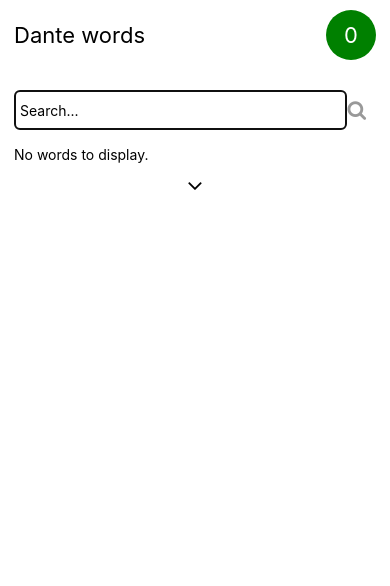
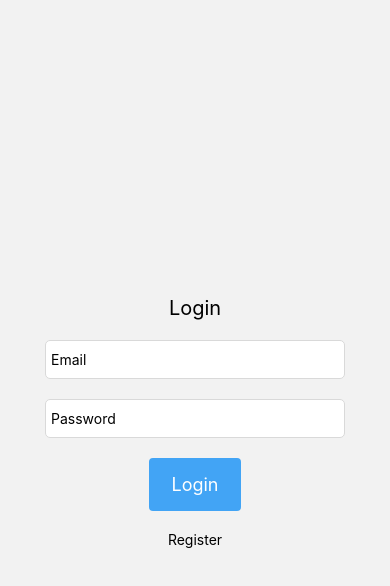
Before and after one commit to rick89/firebase-dante-words, a React Native app: screen /LoginScreen in a window 390 px wide. Shown: the top 586 px of the page. Built offline with nearby package versions, Linux system fonts and the light colour scheme; no server answers; the database is empty.

Commit message:
login screen; register screen; firebase-auth setup; protected routes setup;

```diff
--- a/App.tsx
+++ b/App.tsx
@@ -1,11 +1,88 @@
+import { useEffect, useState } from 'react';
 import { initializeApp } from 'firebase/app';
 import WordsScreen from './screens/WordsScreen';
 import { firebaseConfig } from './firebase.config';
 import TestScreen from './screens/TestScreen';
-import { View } from 'react-native';
+import { View, Text } from 'react-native';
+import { getAuth, onAuthStateChanged } from 'firebase/auth';
+import RegisterScreen from './screens/RegisterScreen';
+import { ReactNode } from 'react';
+import LoginScreen from './screens/LoginScreen';
+import { createStackNavigator } from '@react-navigation/stack';
+import { NavigationContainer } from '@react-navigation/native';
 
 const app = initializeApp(firebaseConfig);
+const auth = getAuth(app);
+const Stack = createStackNavigator();
 
 export default function App() {
-	return <WordsScreen />;
+	const [user, setUser] = useState();
+	const [initializing, setInitializing] = useState(true);
+	let view: ReactNode = <LoginScreen />;
+
+	onAuthStateChanged(auth, (user) => {
+		console.log('onAuthStateChanged', user);
+		if (user) {
+			const email = user.email;
+			console.log('logged in with email', email);
+		} else {
+			//
+			console.log('not logged in');
+		}
+	});
+
+	// Handle user state changes
+	const onAuthStateChangedHandler = (user) => {
+		setUser(user);
+		if (initializing) {
+			setInitializing(false);
+		}
+	};
+
+	useEffect(() => {
+		const unsubscribe = onAuthStateChanged(auth, onAuthStateChangedHandler);
+
+		return unsubscribe;
+	}, []);
+
+	if (initializing) {
+		return (
+			<View
+				style={{
+					flex: 1,
+					alignItems: 'center',
+					justifyContent: 'center',
+				}}
+			>
+				<Text>Loading...</Text>
+			</View>
+		);
+	}
+
+	return (
+		<NavigationContainer>
+			<Stack.Navigator>
+				{!user ? (
+					<>
+						<Stack.Screen
+							name='LoginScreen'
+							component={LoginScreen}
+							options={{ headerShown: false }}
+						/>
+						<Stack.Screen
+							name='RegisterScreen'
+							component={RegisterScreen}
+							options={{ headerShown: false }}
+						/>
+					</>
+				) : (
+					<Stack.Screen
+						name='WordsScreen'
+						component={WordsScreen}
+						options={{ headerShown: false }}
+					/>
+				)}
+			</Stack.Navigator>
+		</NavigationContainer>
+	);
 }
--- a/components/custom-button.tsx
+++ b/components/custom-button.tsx
@@ -27,6 +27,7 @@ export default function CustomButton({
 					...styles.button,
 					backgroundColor: '#efefef',
 					borderColor: '#999',
+					paddingHorizontal: 20,
 				}}
 			>
 				<Text
@@ -47,6 +48,7 @@ export default function CustomButton({
 				...styles.button,
 				backgroundColor: '#42a4f5',
 				borderColor: '#42a4f5',
+				paddingHorizontal: 20,
 			}}
 		>
 			<Text
--- a/components/input.tsx
+++ b/components/input.tsx
@@ -38,6 +38,7 @@ export default function CustomInput({
 	return (
 		<TextInput
 			autoComplete='off'
+			autoCapitalize='none'
 			ref={inputRef}
 			value={value}
 			autoCorrect={false}
--- a/package.json
+++ b/package.json
@@ -9,6 +9,8 @@
     "web": "expo start --web"
   },
   "dependencies": {
+    "@react-native-async-storage/async-storage": "^1.23.1",
+    "@react-navigation/stack": "^6.3.29",
     "expo": "^50.0.11",
     "expo-status-bar": "~1.11.1",
     "firebase": "^10.8.1",
--- /dev/null
+++ b/screens/LoginScreen.tsx
@@ -0,0 +1,72 @@
+import { useState } from 'react';
+import { SafeAreaView, View, Text, TouchableOpacity } from 'react-native';
+import { useNavigation } from '@react-navigation/native';
+import CustomInput from '../components/input';
+import CustomButton from '../components/custom-button';
+import { getAuth, signInWithEmailAndPassword } from 'firebase/auth';
+
+export default function LoginScreen() {
+	const [email, setEmail] = useState('');
+	const [password, setPassword] = useState('');
+	const auth = getAuth();
+	const navigation = useNavigation();
+
+	const handleLogin = () => {
+		signInWithEmailAndPassword(auth, email, password)
+			.then((userCredential) => {
+				// Signed in
+				const user = userCredential.user;
+				console.log('user', user);
+			})
+			.catch((error) => {
+				const errorCode = error.code;
+				const errorMessage = error.message;
+				console.log(error);
+			});
+	};
+
+	return (
+		<SafeAreaView style={{ flex: 1 }}>
+			<View
+				style={{
+					paddingHorizontal: 14,
+					flex: 1,
+					alignItems: 'center',
+					justifyContent: 'center',
+				}}
+			>
+				<Text
+					style={{
+						fontSize: 20,
+						marginBottom: 20,
+						textAlign: 'center',
+					}}
+				>
+					Login
+				</Text>
+				<CustomInput
+					style={{ marginBottom: 20 }}
+					onChangeText={(value) => setEmail(value)}
+					placeholder='Email'
+					value={email}
+				/>
+				<CustomInput
+					style={{ marginBottom: 20 }}
+					onChangeText={(value) => setPassword(value)}
+					placeholder='Password'
+					value={password}
+				/>
+				<CustomButton onPress={() => handleLogin()} title='Login' />
+				<TouchableOpacity
+					style={{ marginTop: 20 }}
+					onPress={() => {
+						//@ts-ignore
+						navigation.navigate('RegisterScreen');
+					}}
+				>
+					<Text>Register</Text>
+				</TouchableOpacity>
+			</View>
+		</SafeAreaView>
+	);
+}
--- /dev/null
+++ b/screens/RegisterScreen.tsx
@@ -0,0 +1,67 @@
+import { useState } from 'react';
+import { SafeAreaView, View, Text } from 'react-native';
+import { useNavigation } from '@react-navigation/native';
+import CustomInput from '../components/input';
+import CustomButton from '../components/custom-button';
+import { getAuth, createUserWithEmailAndPassword } from 'firebase/auth';
+
+export default function RegisterScreen() {
+	const [email, setEmail] = useState('');
+	const [password, setPassword] = useState('');
+	const auth = getAuth();
+	const navigation = useNavigation();
+
+	const handleRegister = () => {
+		createUserWithEmailAndPassword(auth, email, password)
+			.then((userCredential) => {
+				// Signed up
+				const user = userCredential.user;
+				console.log('user', user);
+			})
+			.catch((error) => {
+				const errorCode = error.code;
+				const errorMessage = error.message;
+				console.log('error code: ', errorCode);
+				console.log('error message', errorMessage);
+			});
+	};
+
+	return (
+		<SafeAreaView style={{ flex: 1 }}>
+			<View
+				style={{
+					paddingHorizontal: 14,
+					flex: 1,
+					alignItems: 'center',
+					justifyContent: 'center',
+				}}
+			>
+				<Text
+					style={{
+						fontSize: 20,
+						marginBottom: 20,
+						textAlign: 'center',
+					}}
+				>
+					Register
+				</Text>
+				<CustomInput
+					style={{ marginBottom: 20 }}
+					onChangeText={(value) => setEmail(value)}
+					placeholder='Email'
+					value={email}
+				/>
+				<CustomInput
+					style={{ marginBottom: 20 }}
+					onChangeText={(value) => setPassword(value)}
+					placeholder='Password'
+					value={password}
+				/>
+				<CustomButton
+					onPress={() => handleRegister()}
+					title='Register'
+				/>
+			</View>
+		</SafeAreaView>
+	);
+}
```
Also changed, not shown: 1 other file (tests, documents, lock files or other folders).
